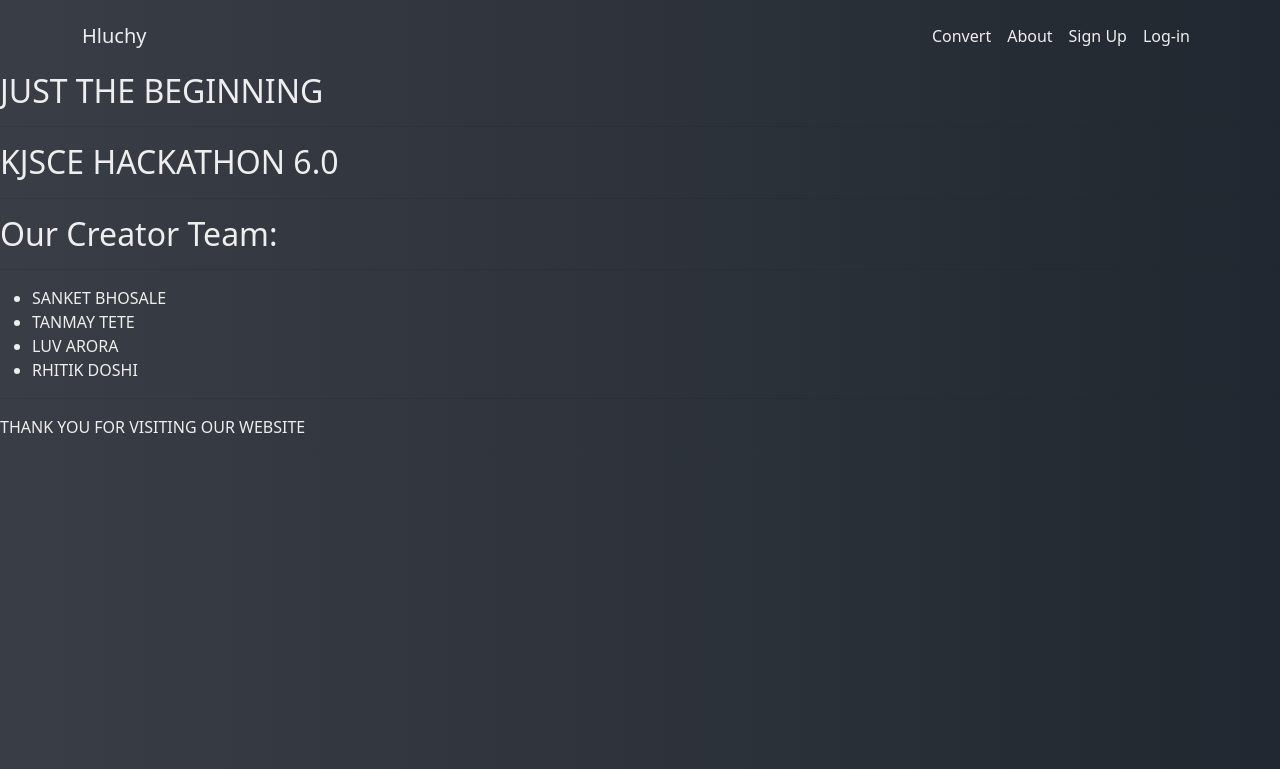
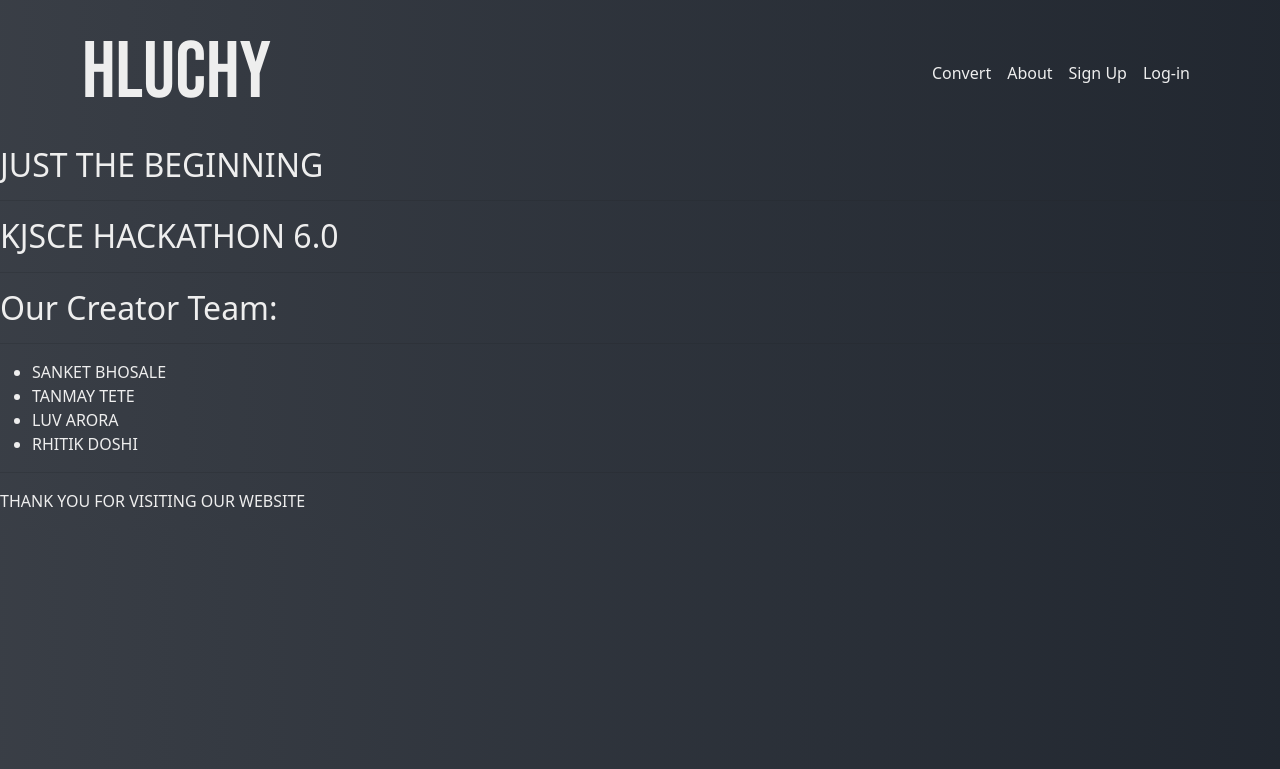
Before and after one commit to LuvArora-coder/Hluchy, a Django app: page /about/ in a window 1280 px wide. Shown: the top 769 px of the page. Run offline with Django 4.2, Linux system fonts and the light colour scheme.

Commit message:
tries xframe

```diff
--- a/static/css/style.css
+++ b/static/css/style.css
@@ -1,5 +1,5 @@
 html {
-    font-family: 'Roboto', sans-serif !important;
+    font-family: 'Open Sans', sans-serif;
 }
 
 #navbar {
@@ -92,3 +92,9 @@ h2 {
     margin: auto;
     font-size: 30px;
 }
+
+.brand-name{
+    font-family: 'Bebas Neue', cursive;
+    font-size: 80px !important;
+
+}
--- a/templates/base.html
+++ b/templates/base.html
@@ -8,7 +8,10 @@
     <link rel="preconnect" href="https://fonts.googleapis.com">
     <link rel="preconnect" href="https://fonts.gstatic.com" crossorigin>
     <link
-      href="https://fonts.googleapis.com/css2?family=Roboto:wght@100&display=swap"
+      href="https://fonts.googleapis.com/css2?family=Open+Sans:wght@300&family=Roboto:wght@100&display=swap"
+      rel="stylesheet">
+    <link
+      href="https://fonts.googleapis.com/css2?family=Bebas+Neue&display=swap"
       rel="stylesheet">
     <link rel="stylesheet" href="{% static 'css/style.css' %}">
     <link
@@ -39,7 +42,7 @@
 
       <nav id="navbar" class="navbar navbar-expand-lg">
         <div class="container">
-          <a class="navbar-brand" href="#">Hluchy</a>
+          <a class="navbar-brand brand-name" href="#">Hluchy</a>
           <div class="navbar" id="navbarNavTabs">
             <div class="navbar-nav nav">
               <a class="nav-link" href="/convert"
--- a/templates/home.html
+++ b/templates/home.html
@@ -1,7 +1,5 @@
 {% extends 'base.html' %}
 {% load static %}
-
-
 {% block content %}
 <div class = "d-flex flex-column justify-content-center align-items-center">
 
@@ -15,4 +13,5 @@
 		</a>
 	</div>
 </div>
+
 {% endblock %}
--- a/templates/index.html
+++ b/templates/index.html
@@ -10,6 +10,7 @@
     <link rel='stylesheet' type='text/css' media='screen' href="{% static 'css/main.css' %}">
 </head>
 <body>
+    <div class="divID">
 
     <button id="join-btn">Join Stream</button>
 
@@ -22,7 +23,7 @@
             <button id="camera-btn">Camera on</button>
         </div>
     </div>
-
+</div>
 </body>
 <!-- <script src="https://download.agora.io/sdk/release/AgoraRTC_N.js"></script> -->
 <script src="{% static 'js/AgoraRTC_N-4.11.0.js' %}"></script>
```
Also changed, not shown: templates/animation.html (+6 -1 lines).
